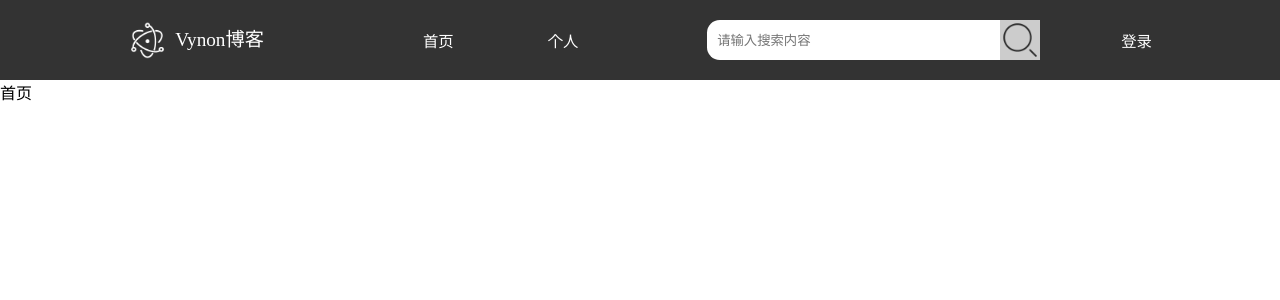
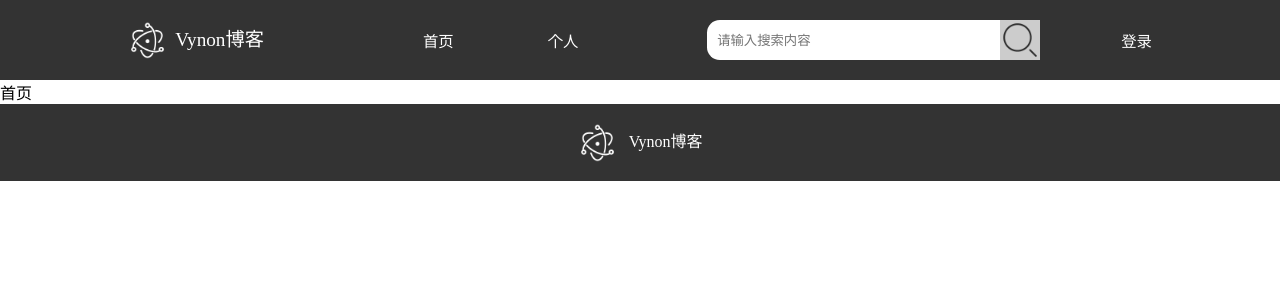
Before and after one commit to NanluQingshi/VynoBlog, a Vue app: page /home in a window 1280 px wide. Shown: the top 300 px of the page. Built offline with nearby package versions, Linux system fonts and the light colour scheme.

Commit message:
页面底部组件结构

```diff
--- a/src/views/home/Home.vue
+++ b/src/views/home/Home.vue
@@ -5,12 +5,14 @@
 -->
 <script setup>
 import LayoutHeader from '@/views/layout/components/LayoutHeader.vue'
+import LayoutFooter from '@/views/layout/components/LayoutFooter.vue'
 
 </script>
 
 <template>
   <LayoutHeader></LayoutHeader>
   <div>首页</div>
+  <LayoutFooter></LayoutFooter>
 </template>
 
 <style scoped lang="less">
--- /dev/null
+++ b/src/views/layout/components/LayoutFooter.vue
@@ -0,0 +1,32 @@
+<script setup>
+</script>
+
+<template>
+  <div class="footer">
+    <img src="@/assets/logo.png" alt="">
+    <span>Vynon博客</span>
+  </div>
+</template>
+
+<style lang="less" scoped>
+.footer {
+  display: flex;
+  justify-content: center;
+  align-items: center;
+  width: 100%;
+  height: 6vw;
+  background-color: #333;
+  cursor: default;
+
+  img {
+    width: 3vw;
+    height: 3vw;
+  }
+
+  span {
+    margin-left: 1vw;
+    color: #fff;
+    line-height: 3vw;
+  }
+}
+</style>
```
